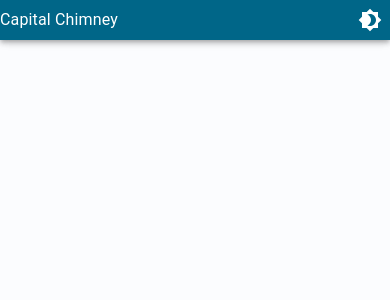
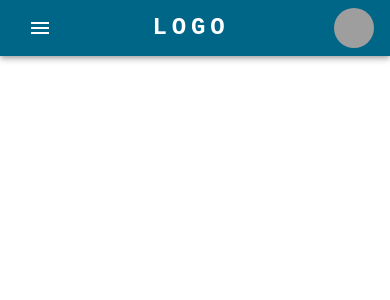
Before and after one commit to ckesplin/service_site, a React (Vite) app: page / in a window 390 px wide. Shown: the top 300 px of the page. Built offline with nearby package versions, Linux system fonts and the light colour scheme; grey boxes are pictures that could not be loaded.

Commit message:
added responsive nav bar

```diff
--- /dev/null
+++ b/src/App.css
@@ -0,0 +1,7 @@
+body {
+  box-sizing: border-box;
+  padding: 0;
+  margin: 0;
+}
+
+/*# sourceMappingURL=App.css.map */
--- /dev/null
+++ b/src/App.sass
@@ -0,0 +1,4 @@
+body
+  box-sizing: border-box
+  padding: 0
+  margin: 0
--- a/src/App.tsx
+++ b/src/App.tsx
@@ -1,28 +1,14 @@
-import {AppBar, Box, GlobalStyles, IconButton, Theme, ThemeProvider, Typography} from "@mui/material";
-import {darkTheme, lightTheme} from "./capitalChimneyTheme";
-import {useState} from "react";
-import {Brightness4} from "@mui/icons-material";
+import {ThemeProvider} from "@mui/material";
+import {lightTheme} from "./capitalChimneyTheme";
+import ResponsiveAppBar from "./components/ResponsiveAppBar";
+import './App.css'
 
 function App() {
-  const [theme, setTheme] = useState<Theme>(lightTheme)
 
   return (
     <div className="App">
-      <ThemeProvider theme={theme}>
-        <GlobalStyles styles={{body: {background: theme.palette.background.default}}}/>
-        <AppBar>
-          <Box display="flex" justifyContent="space-between" alignItems="center">
-            <Typography>Capital Chimney</Typography>
-            <IconButton
-              onClick={() =>
-                theme === lightTheme ? setTheme(darkTheme) : setTheme(lightTheme)
-              }
-              sx={{color: theme.palette.text.primary}}
-            >
-              <Brightness4 />
-            </IconButton>
-          </Box>
-        </AppBar>
+      <ThemeProvider theme={lightTheme}>
+        <ResponsiveAppBar />
       </ThemeProvider>
     </div>
   )
--- a/src/capitalChimneyTheme.ts
+++ b/src/capitalChimneyTheme.ts
@@ -16,27 +16,28 @@
       default: '#fbfcfe',
     },
     text: {
-      primary: "#fff"
+      primary: "#fff",
+      secondary: "#333",
     }
   },
 })
 
-export const darkTheme = createTheme({
-  palette: {
-    primary: {
-      main: '#75d1ff',
-    },
-    secondary: {
-      main: '#b5c9d7',
-    },
-    error: {
-      main: '#ffb4ab',
-    },
-    background: {
-      default: '#191c1e',
-    },
-    text: {
-      primary: '#333',
-    },
-  },
-})
+// export const darkTheme = createTheme({
+//   palette: {
+//     primary: {
+//       main: '#75d1ff',
+//     },
+//     secondary: {
+//       main: '#b5c9d7',
+//     },
+//     error: {
+//       main: '#ffb4ab',
+//     },
+//     background: {
+//       default: '#191c1e',
+//     },
+//     text: {
+//       primary: '#333',
+//     },
+//   },
+// })
--- /dev/null
+++ b/src/components/ResponsiveAppBar.css
@@ -0,0 +1,3 @@
+
+
+/*# sourceMappingURL=ResponsiveAppBar.css.map */
--- /dev/null
+++ b/src/components/ResponsiveAppBar.tsx
@@ -0,0 +1,161 @@
+import * as React from 'react';
+import {
+  AppBar,
+  Avatar,
+  Box,
+  Button,
+  Container,
+  IconButton,
+  Menu,
+  MenuItem,
+  Toolbar,
+  Tooltip,
+  Typography
+} from "@mui/material";
+import {Menu as MenuIcon} from "@mui/icons-material";
+
+const pages = ['Products', 'Pricing', 'Blog'];
+const settings = ['Profile', 'Account', 'Dashboard', 'Logout'];
+
+function ResponsiveAppBar() {
+  const [anchorElNav, setAnchorElNav] = React.useState<null | HTMLElement>(null);
+  const [anchorElUser, setAnchorElUser] = React.useState<null | HTMLElement>(null);
+
+  const handleOpenNavMenu = (event: React.MouseEvent<HTMLElement>) => {
+    setAnchorElNav(event.currentTarget);
+  };
+  const handleOpenUserMenu = (event: React.MouseEvent<HTMLElement>) => {
+    setAnchorElUser(event.currentTarget);
+  };
+
+  const handleCloseNavMenu = () => {
+    setAnchorElNav(null);
+  };
+
+  const handleCloseUserMenu = () => {
+    setAnchorElUser(null);
+  };
+
+  return (
+    <AppBar position="static">
+      <Container maxWidth="xl">
+        <Toolbar disableGutters>
+          <Typography
+            variant="h6"
+            noWrap
+            component="a"
+            href="/"
+            sx={{
+              mr: 2,
+              display: { xs: 'none', md: 'flex' },
+              fontFamily: 'monospace',
+              fontWeight: 700,
+              letterSpacing: '.3rem',
+              color: 'inherit',
+              textDecoration: 'none',
+            }}
+          >
+            CAPITAL CHIMNEY
+          </Typography>
+
+          <Box sx={{ flexGrow: 1, display: { xs: 'flex', md: 'none' } }}>
+            <IconButton
+              size="large"
+              aria-label="account of current user"
+              aria-controls="menu-appbar"
+              aria-haspopup="true"
+              onClick={handleOpenNavMenu}
+              color="inherit"
+            >
+              <MenuIcon />
+            </IconButton>
+            <Menu
+              id="menu-appbar"
+              anchorEl={anchorElNav}
+              anchorOrigin={{
+                vertical: 'bottom',
+                horizontal: 'left',
+              }}
+              keepMounted
+              transformOrigin={{
+                vertical: 'top',
+                horizontal: 'left',
+              }}
+              open={Boolean(anchorElNav)}
+              onClose={handleCloseNavMenu}
+              sx={{
+                display: { xs: 'block', md: 'none' },
+              }}
+            >
+              {pages.map((page) => (
+                <MenuItem key={page} onClick={handleCloseNavMenu} sx={{color: "text.secondary"}}>
+                  <Typography textAlign="center">{page}</Typography>
+                </MenuItem>
+              ))}
+            </Menu>
+          </Box>
+          <Typography
+            variant="h5"
+            noWrap
+            component="a"
+            href=""
+            sx={{
+              mr: 2,
+              display: { xs: 'flex', md: 'none' },
+              flexGrow: 1,
+              fontFamily: 'monospace',
+              fontWeight: 700,
+              letterSpacing: '.3rem',
+              color: 'inherit',
+              textDecoration: 'none',
+            }}
+          >
+            LOGO
+          </Typography>
+          <Box sx={{ flexGrow: 1, display: { xs: 'none', md: 'flex' } }}>
+            {pages.map((page) => (
+              <Button
+                key={page}
+                onClick={handleCloseNavMenu}
+                sx={{ my: 2, color: 'white', display: 'block' }}
+              >
+                {page}
+              </Button>
+            ))}
+          </Box>
+
+          <Box sx={{ flexGrow: 0 }}>
+            <Tooltip title="Open settings">
+              <IconButton onClick={handleOpenUserMenu} sx={{ p: 0 }}>
+                <Avatar alt="Remy Sharp" src="/static/images/avatar/2.jpg" />
+              </IconButton>
+            </Tooltip>
+            <Menu
+              sx={{ mt: '45px'}}
+              id="menu-appbar"
+              anchorEl={anchorElUser}
+              anchorOrigin={{
+                vertical: 'top',
+                horizontal: 'right',
+              }}
+              keepMounted
+              transformOrigin={{
+                vertical: 'top',
+                horizontal: 'right',
+              }}
+              open={Boolean(anchorElUser)}
+              onClose={handleCloseUserMenu}
+            >
+              {settings.map((setting) => (
+                <MenuItem key={setting} onClick={handleCloseUserMenu} sx = {{ color: 'text.secondary'}}>
+                  <Typography textAlign="center">{setting}</Typography>
+                </MenuItem>
+              ))}
+            </Menu>
+          </Box>
+        </Toolbar>
+      </Container>
+    </AppBar>
+  );
+}
+export default ResponsiveAppBar;
```
Also changed, not shown: src/components/ResponsiveAppBar.sass (added), 2 other files (tests, documents, lock files or other folders).
